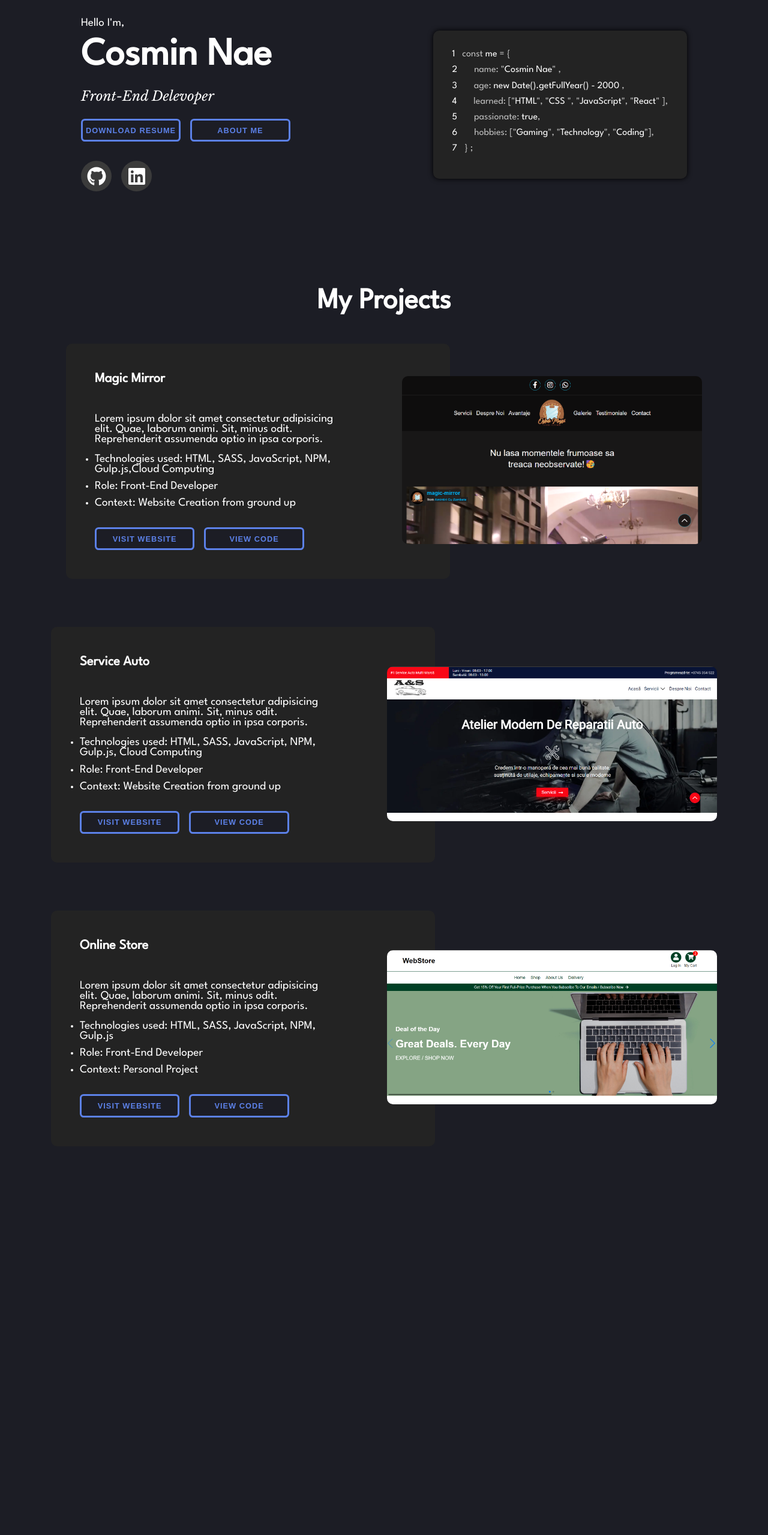
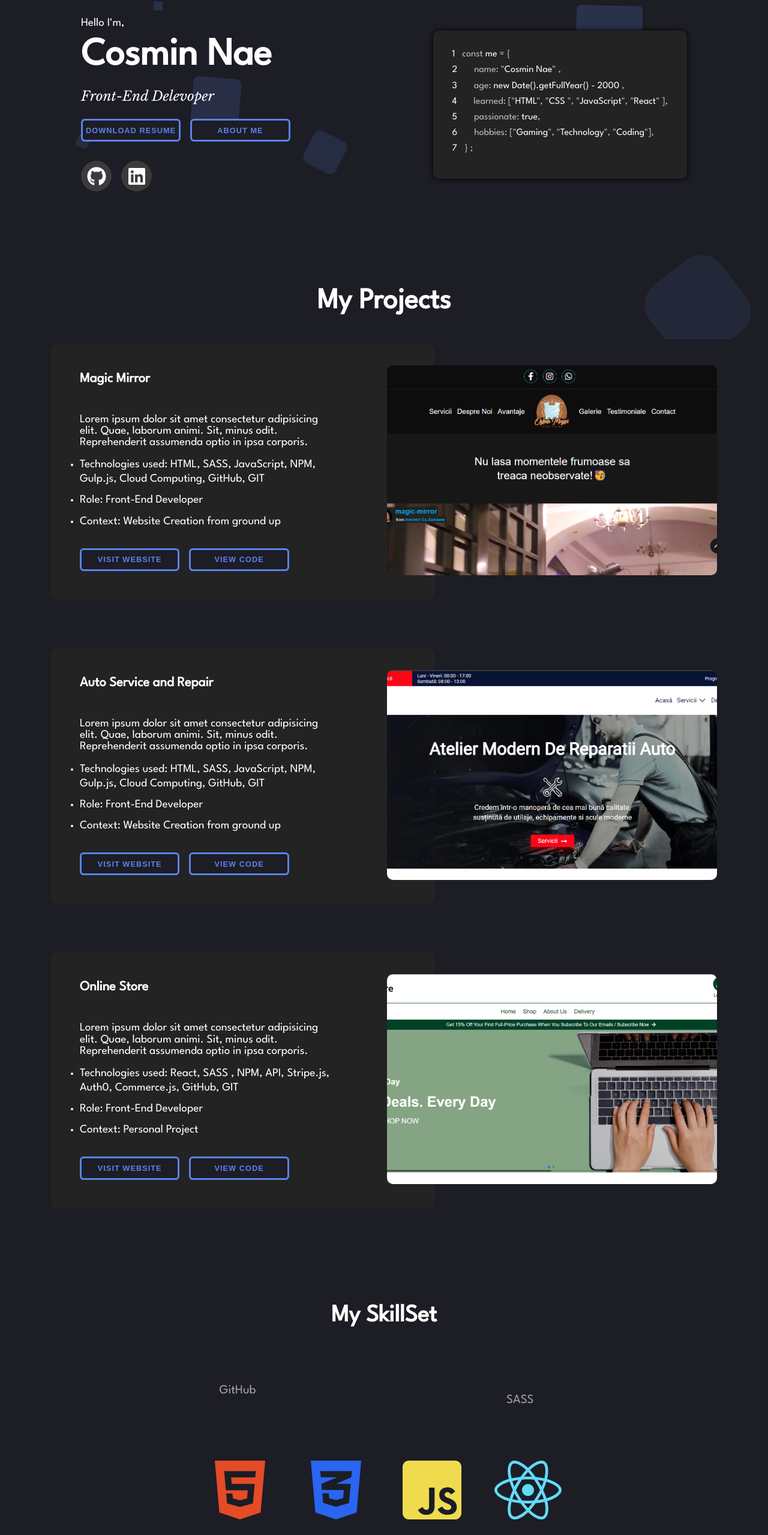
Before and after one commit to Cosmin2410/portfolio, a React (Create React App) app: page / in a window 1280 px wide. Shown: the part 234-2793 px from the top of the page at 60% size. Before the commit the page ends 2305 px from the top, so only its background shows below. Built offline with nearby package versions, Linux system fonts and the light colour scheme; a web font is replaced by a local one.

Commit message:
skill pagea dded, small fixes to UI

```diff
--- a/src/App.js
+++ b/src/App.js
@@ -1,6 +1,7 @@
 import MainPage from './Components/MainPage';
 import Header from './Components/Header';
 import Projects from './Components/Projects';
+import Skills from './Components/Skills';
 
 function App() {
   return (
@@ -8,6 +9,7 @@ function App() {
       <Header />
       <MainPage />
       <Projects />
+      <Skills />
     </div>
   );
 }
--- a/src/Components/Header.jsx
+++ b/src/Components/Header.jsx
@@ -10,6 +10,27 @@ const Header = () => {
 
   return (
     <header>
+      {/*  */}
+      {/*  */}
+      {/*  */}
+      <div class="area">
+        <ul class="circles">
+          <li></li>
+          <li></li>
+          <li></li>
+          <li></li>
+          <li></li>
+          <li></li>
+          <li></li>
+          <li></li>
+          <li></li>
+          <li></li>
+        </ul>
+      </div>
+
+      {/*  */}
+      {/*  */}
+      {/*  */}
       <div className="logo">
         <img src="images/logo.svg" alt="logo" width="100" className="logo" />
       </div>
--- a/src/Components/Projects.jsx
+++ b/src/Components/Projects.jsx
@@ -18,8 +18,8 @@ const Projects = () => {
 
             <ul>
               <li>
-                Technologies used: HTML, SASS, JavaScript, NPM, Gulp.js,Cloud
-                Computing
+                Technologies used: HTML, SASS, JavaScript, NPM, Gulp.js, Cloud
+                Computing, GitHub, GIT
               </li>
               <li>Role: Front-End Developer</li>
               <li>Context: Website Creation from ground up</li>
@@ -32,13 +32,13 @@ const Projects = () => {
           </div>
 
           <div className="project-image">
-            <img src="images/acz.png" height="500" width="500" />
+            <img src="images/acz.png" width="640" />
           </div>
         </div>
 
         <div className="project">
           <div className="project-description">
-            <h3>Service Auto</h3>
+            <h3>Auto Service and Repair </h3>
             <p>
               Lorem ipsum dolor sit amet consectetur adipisicing elit. Quae,
               laborum animi. Sit, minus odit. Reprehenderit assumenda optio in
@@ -48,7 +48,7 @@ const Projects = () => {
             <ul>
               <li>
                 Technologies used: HTML, SASS, JavaScript, NPM, Gulp.js, Cloud
-                Computing
+                Computing, GitHub, GIT
               </li>
               <li>Role: Front-End Developer</li>
               <li>Context: Website Creation from ground up</li>
@@ -61,7 +61,7 @@ const Projects = () => {
           </div>
 
           <div className="project-image">
-            <img src="images/as.png" height="350" width="550" />
+            <img src="images/as.png" width="640" />
           </div>
         </div>
 
@@ -75,7 +75,10 @@ const Projects = () => {
             </p>
 
             <ul>
-              <li>Technologies used: HTML, SASS, JavaScript, NPM, Gulp.js</li>
+              <li>
+                Technologies used: React, SASS , NPM, API, Stripe.js, Auth0,
+                Commerce.js, GitHub, GIT
+              </li>
               <li>Role: Front-End Developer</li>
               <li>Context: Personal Project</li>
             </ul>
@@ -87,7 +90,7 @@ const Projects = () => {
           </div>
 
           <div className="project-image">
-            <img src="images/store.png" height="350" width="550" />
+            <img src="images/store.png" width="640" />
           </div>
         </div>
       </div>
--- /dev/null
+++ b/src/Components/Skills.jsx
@@ -0,0 +1,28 @@
+import React from 'react';
+import { FaHtml5, FaCss3Alt, FaJsSquare, FaReact } from 'react-icons/fa';
+
+const Skills = () => {
+  return (
+    <div className="skills-container">
+      <h2>My SkillSet</h2>
+
+      <div className="skills">
+        <FaHtml5 />
+        <FaCss3Alt />
+        <FaJsSquare />
+        <FaReact />
+
+        <p className="float-skills skill-one">GitHub</p>
+        <p className="float-skills skill-two">GIT</p>
+        <p className="float-skills skill-three">NPM</p>
+        <p className="float-skills skill-four">SASS</p>
+        <p className="float-skills skill-five">API</p>
+      </div>
+
+      <p></p>
+      <p></p>
+    </div>
+  );
+};
+
+export default Skills;
--- a/src/sass/Pages/_mainPage.scss
+++ b/src/sass/Pages/_mainPage.scss
@@ -126,8 +126,13 @@
 
 @media (max-width: 28.75em) {
   .main-page {
+    .about-resume {
+      flex-direction: column;
+    }
+
     .me-object {
-      font-size: 12px;
+      font-size: 14px;
+      padding: 1rem;
     }
   }
 }
--- a/src/sass/Pages/_projects.scss
+++ b/src/sass/Pages/_projects.scss
@@ -31,11 +31,13 @@
 
         li {
           margin-bottom: 0.7rem;
+          line-height: 1.5rem;
         }
       }
 
       p {
         margin-top: 3rem;
+        line-height: 1.2rem;
       }
 
       .project-btn {
@@ -50,8 +52,8 @@
       img {
         border-radius: 10px;
         object-fit: cover;
-        max-width: 100%;
-        height: auto;
+        max-width: 550px;
+        height: 350px;
       }
     }
   }
@@ -64,13 +66,19 @@
 
       .project-description {
         margin-right: 0;
-        padding-right: 0;
+        padding-right: 3rem;
+
+        .project-btn {
+          justify-content: center;
+        }
       }
 
       .project-image {
         z-index: 2;
         img {
-          margin-bottom: -1.5rem;
+          margin-bottom: 0.5rem;
+          max-width: 100%;
+          height: 350px;
         }
       }
     }
--- /dev/null
+++ b/src/sass/Pages/_skills.scss
@@ -0,0 +1,110 @@
+.skills-container {
+  text-align: center;
+  padding: 0 1rem;
+
+  h2 {
+    font-size: 2.5rem;
+  }
+
+  .skills {
+    height: 30rem;
+    position: relative;
+    display: flex;
+    gap: 3rem;
+    justify-content: center;
+    align-items: center;
+    margin-top: 2rem;
+    svg {
+      font-size: 7rem;
+    }
+
+    svg:first-child {
+      color: #e34c26;
+    }
+
+    svg:nth-child(2) {
+      color: #2965f1;
+    }
+
+    svg:nth-child(3) {
+      color: #f0db4f;
+    }
+
+    svg:nth-child(4) {
+      color: #61dbfb;
+    }
+
+    .float-skills {
+      position: absolute;
+      font-size: 1.3rem;
+      opacity: 0.6;
+    }
+
+    .skill-one {
+      left: 28%;
+      top: 4rem;
+    }
+
+    .skill-two {
+      bottom: 5rem;
+      right: 32%;
+    }
+
+    .skill-three {
+      bottom: 7rem;
+      left: 25%;
+    }
+
+    .skill-four {
+      top: 5rem;
+      right: 30%;
+    }
+
+    .skill-five {
+      bottom: 9rem;
+    }
+  }
+}
+
+@media (max-width: 38.75em) {
+  .skills-container {
+    h2 {
+      margin-bottom: 5rem;
+    }
+    .skills {
+      flex-wrap: wrap;
+      .skill-one {
+        left: 10%;
+        top: 0rem;
+      }
+
+      .skill-two {
+        bottom: 10.5rem;
+      }
+
+      .skill-three {
+        bottom: 13rem;
+      }
+
+      .skill-four {
+        top: -2rem;
+        right: 5%;
+      }
+
+      .skill-five {
+        bottom: 13em;
+      }
+    }
+  }
+}
+
+// @media (max-width: 31.25em) {
+//   .skills-container {
+//     .skills {
+//       //   width: 10rem;
+//       svg {
+//         font-size: 3.5rem;
+//       }
+//     }
+//   }
+// }
--- a/src/sass/_header.scss
+++ b/src/sass/_header.scss
@@ -271,3 +271,123 @@ header {
     opacity: 1;
   }
 }
+
+//
+//
+//
+//
+//
+
+.area {
+  // position: absolute;
+}
+
+.circles {
+  position: absolute;
+  top: 0;
+  left: 0;
+  width: 100%;
+  height: 100%;
+  overflow: hidden;
+  z-index: -1;
+}
+
+.circles li {
+  position: absolute;
+  display: block;
+  list-style: none;
+  width: 20px;
+  height: 20px;
+  background: #5c81e838;
+  animation: animate 25s linear infinite;
+  // bottom: -150px;
+  top: 70rem;
+}
+
+.circles li:nth-child(1) {
+  left: 25%;
+  width: 80px;
+  height: 80px;
+  animation-delay: 0s;
+}
+
+.circles li:nth-child(2) {
+  left: 10%;
+  width: 20px;
+  height: 20px;
+  animation-delay: 2s;
+  animation-duration: 12s;
+}
+
+.circles li:nth-child(3) {
+  left: 70%;
+  width: 20px;
+  height: 20px;
+  animation-delay: 4s;
+}
+
+.circles li:nth-child(4) {
+  left: 40%;
+  width: 60px;
+  height: 60px;
+  animation-delay: 0s;
+  animation-duration: 18s;
+}
+
+.circles li:nth-child(5) {
+  left: 65%;
+  width: 20px;
+  height: 20px;
+  animation-delay: 0s;
+}
+
+.circles li:nth-child(6) {
+  left: 75%;
+  width: 110px;
+  height: 110px;
+  animation-delay: 3s;
+}
+
+.circles li:nth-child(7) {
+  left: 35%;
+  width: 150px;
+  height: 150px;
+  animation-delay: 7s;
+}
+
+.circles li:nth-child(8) {
+  left: 50%;
+  width: 25px;
+  height: 25px;
+  animation-delay: 15s;
+  animation-duration: 45s;
+}
+
+.circles li:nth-child(9) {
+  left: 20%;
+  width: 15px;
+  height: 15px;
+  animation-delay: 2s;
+  animation-duration: 35s;
+}
+
+.circles li:nth-child(10) {
+  left: 85%;
+  width: 150px;
+  height: 150px;
+  animation-delay: 0s;
+  animation-duration: 11s;
+}
+
+@keyframes animate {
+  0% {
+    transform: translateY(-1000px) rotate(720deg);
+    opacity: 1;
+    border-radius: 0;
+  }
+  100% {
+    transform: translateY(0) rotate(0deg);
+    opacity: 0;
+    border-radius: 50%;
+  }
+}
--- a/src/sass/index.scss
+++ b/src/sass/index.scss
@@ -23,3 +23,5 @@ body {
 @import './btns';
 
 @import './Pages/projects';
+
+@import './Pages/skills';
```
